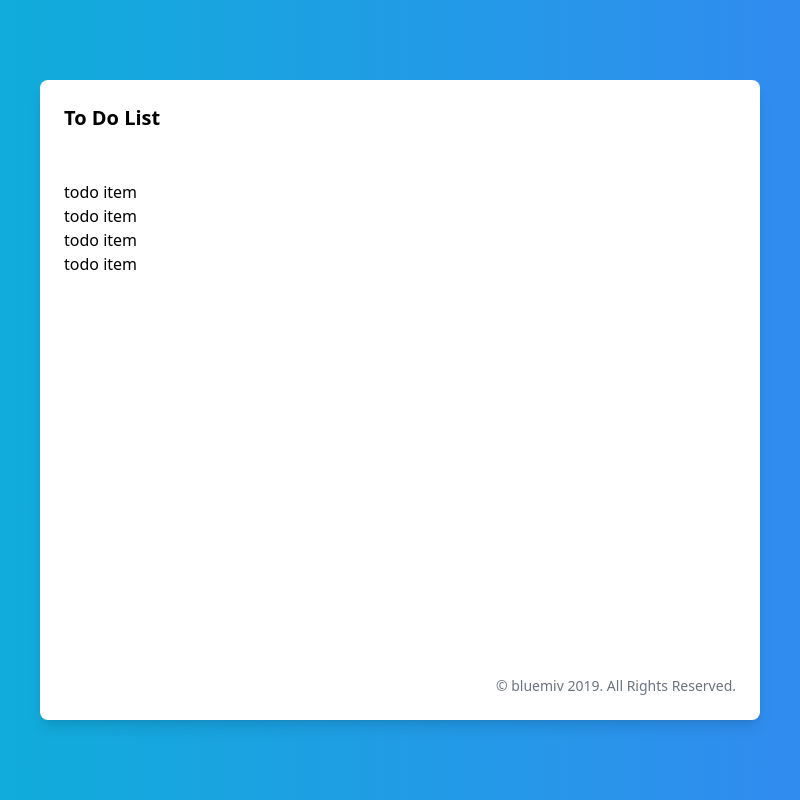
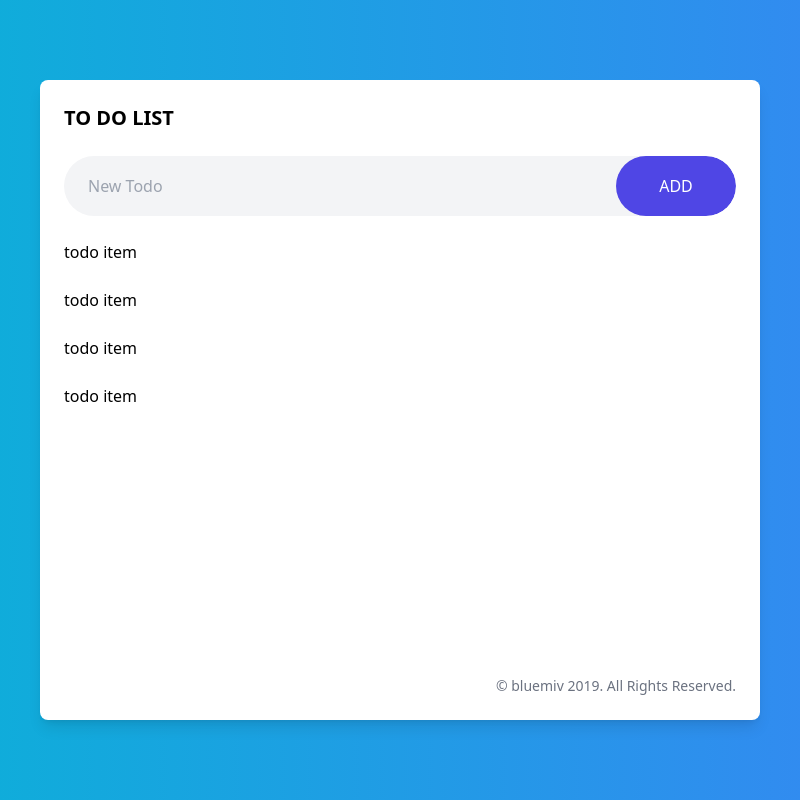
Before and after one commit to bluemiv/ReactToDoWebApp, a React (Vite) app: page / in a window 1280 px wide. Shown: the whole page, without its empty margins (240-1040 px from the left). Built offline with nearby package versions, Linux system fonts and the light colour scheme.

Commit message:
feat: todo 항목 추가 기능 개발 #9

```diff
--- a/index.html
+++ b/index.html
@@ -4,7 +4,7 @@
     <meta charset="UTF-8" />
     <link rel="icon" type="image/svg+xml" href="/vite.svg" />
     <meta name="viewport" content="width=device-width, initial-scale=1.0" />
-    <title>To-Do List</title>
+    <title>To Do List</title>
   </head>
   <body>
     <div id="root"></div>
--- a/package.json
+++ b/package.json
@@ -10,10 +10,13 @@
     "preview": "vite preview"
   },
   "dependencies": {
+    "@hookform/resolvers": "^3.9.0",
     "classnames": "^2.5.1",
     "dayjs": "^1.11.13",
     "react": "^18.3.1",
-    "react-dom": "^18.3.1"
+    "react-dom": "^18.3.1",
+    "react-hook-form": "^7.52.2",
+    "yup": "^1.4.0"
   },
   "devDependencies": {
     "@types/node": "^22.5.0",
--- a/src/App.tsx
+++ b/src/App.tsx
@@ -1,18 +1,21 @@
 import { Card, Copyright } from '@/components';
-import { TodoItem } from '@/features/todo';
+import { TodoAddForm, TodoItem } from '@/features/todo';
 
 export default function App() {
   return (
     <main className="w-screen h-screen bg-gradient-to-r from-cyan-500 to-blue-500 flex items-center min-w-[320px]">
       <Card
         className="m-auto w-[95vw] h-[80vh] md:w-[720px]"
-        title="To Do List"
+        title="TO DO LIST"
         footer={<Copyright />}
       >
-        <TodoItem />
-        <TodoItem />
-        <TodoItem />
-        <TodoItem />
+        <div className="flex flex-col gap-6">
+          <TodoAddForm />
+          <TodoItem />
+          <TodoItem />
+          <TodoItem />
+          <TodoItem />
+        </div>
       </Card>
     </main>
   );
--- a/src/components/Card.tsx
+++ b/src/components/Card.tsx
@@ -10,10 +10,12 @@ interface TProps {
 
 export default function Card({ title, footer, className, children }: TPropsWithComponent<TProps>) {
   return (
-    <div className={classNames('bg-white rounded-lg shadow-lg flex flex-col', className)}>
-      {!!title && <Title className="p-6">{title}</Title>}
-      <div className="p-6 flex-1">{children}</div>
-      {!!footer && <div className="p-6">{footer}</div>}
+    <div
+      className={classNames('bg-white rounded-lg shadow-lg flex flex-col gap-y-6 py-6', className)}
+    >
+      {!!title && <Title className="px-6">{title}</Title>}
+      <div className="px-6 flex-1">{children}</div>
+      {!!footer && <div className="px-6">{footer}</div>}
     </div>
   );
 }
--- /dev/null
+++ b/src/features/todo/components/TodoAddForm.tsx
@@ -0,0 +1,64 @@
+import { useState } from 'react';
+import classNames from 'classnames';
+import { useForm } from 'react-hook-form';
+import * as yup from 'yup';
+import { yupResolver } from '@hookform/resolvers/yup';
+
+type TFormParams = {
+  todo: string;
+};
+
+const schema = yup
+  .object({
+    todo: yup.string().required(),
+  })
+  .required();
+
+export default function TodoAddForm() {
+  const [isSubmit, setIsSubmit] = useState<boolean>(false);
+
+  const {
+    register,
+    handleSubmit,
+    formState: { errors },
+  } = useForm<TFormParams>({ resolver: yupResolver(schema) });
+
+  const onSubmit = async (formParams: TFormParams) => {
+    if (isSubmit) return;
+    setIsSubmit(true);
+    // TODO 항목 저장
+    console.log(formParams);
+
+    setIsSubmit(false);
+  };
+
+  return (
+    <div className="flex flex-col gap-1">
+      <form
+        className="flex h-[60px] bg-gray-100 rounded-full overflow-hidden group"
+        onSubmit={handleSubmit(onSubmit)}
+      >
+        <input
+          {...register('todo', { required: true })}
+          placeholder="New Todo"
+          className="py-2 px-6 flex-1 bg-transparent outline-none"
+          disabled={isSubmit}
+        />
+        <button
+          className={classNames(
+            'rounded-full w-[120px] h-[60px] text-white transition duration-100 ease-in-out',
+            isSubmit
+              ? 'cursor-not-allowed bg-gray-400'
+              : 'cursor-pointer bg-indigo-600 hover:bg-indigo-500 active:bg-indigo-700',
+          )}
+          disabled={isSubmit}
+        >
+          ADD
+        </button>
+      </form>
+      {errors.todo && (
+        <div className="px-6 text-red-600 text-sm line-clamp-1">{errors.todo?.message}</div>
+      )}
+    </div>
+  );
+}
--- a/src/features/todo/components/index.ts
+++ b/src/features/todo/components/index.ts
@@ -1,3 +1,4 @@
 import TodoItem from './TodoItem';
+import TodoAddForm from './TodoAddForm.tsx';
 
-export { TodoItem };
+export { TodoItem, TodoAddForm };
```
Also changed, not shown: 1 other file (tests, documents, lock files or other folders).
